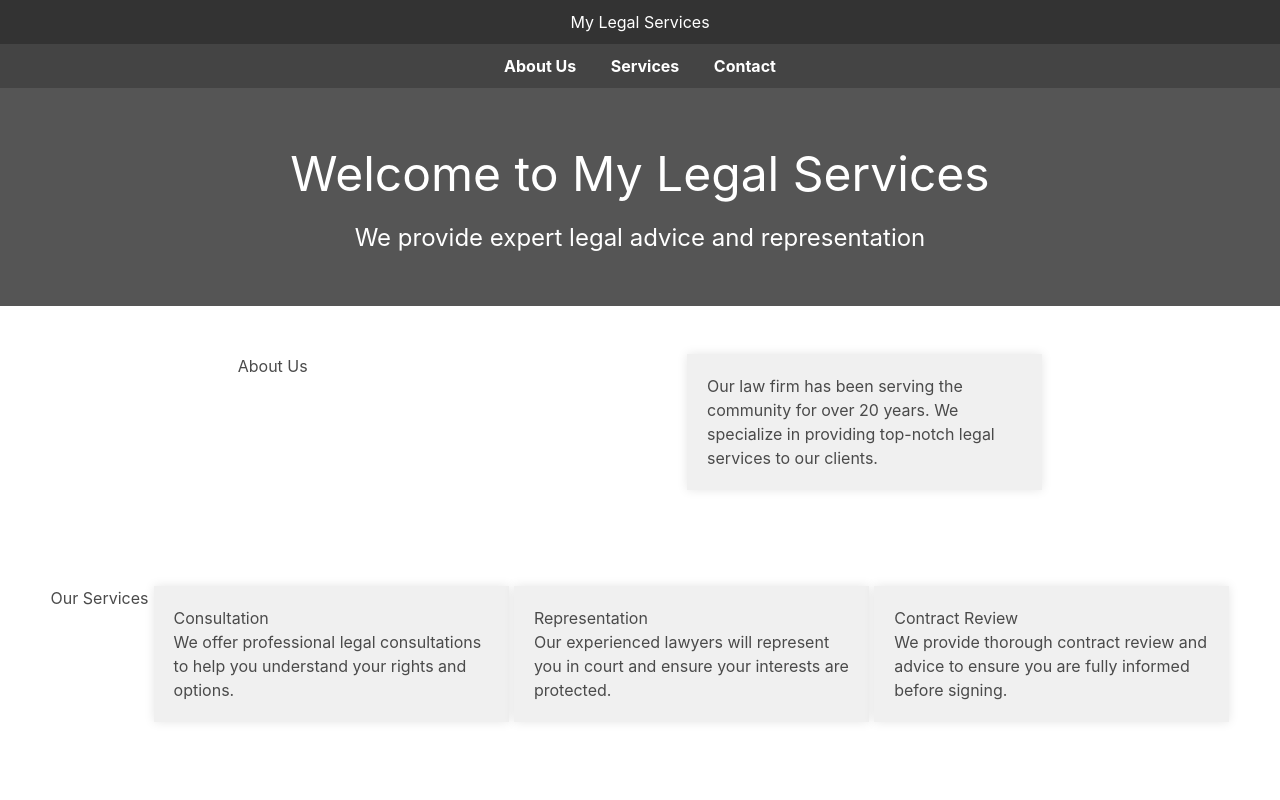
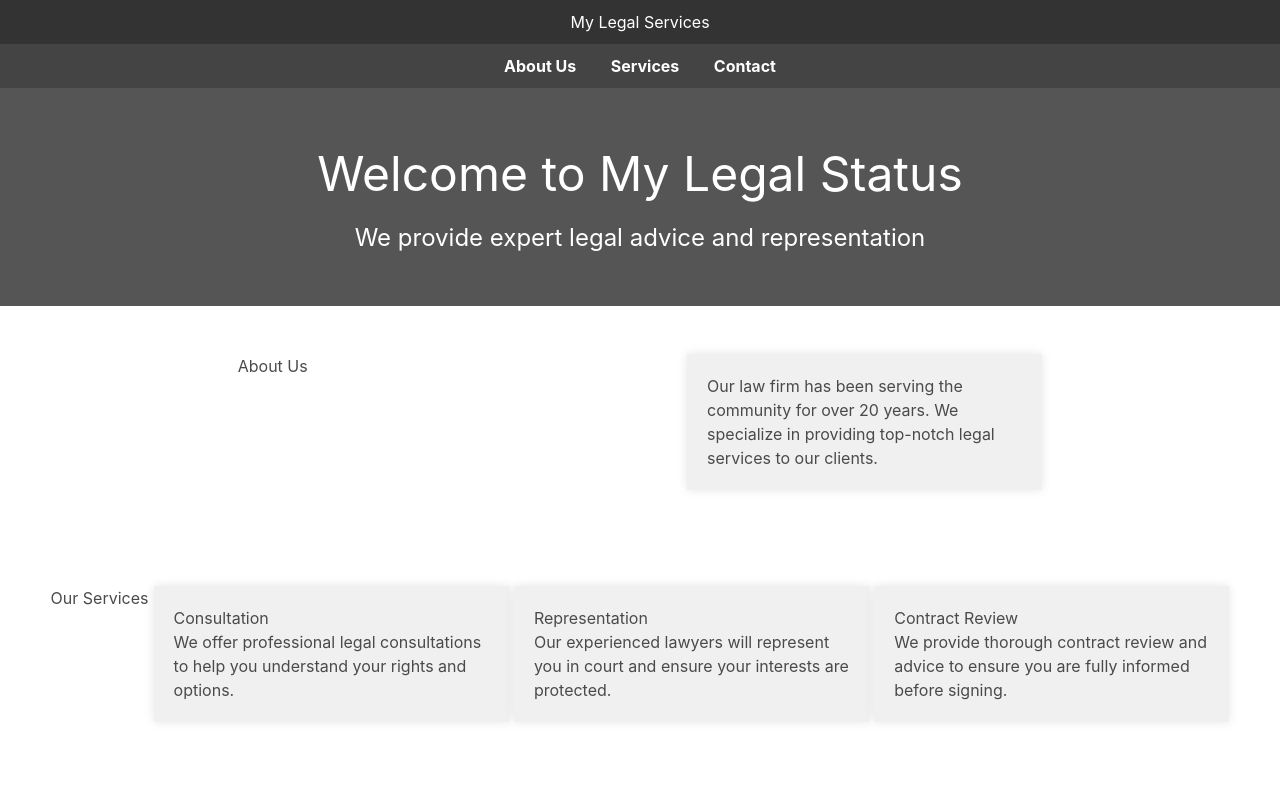
Before and after one commit to PtOlga/LS-website, a plain HTML site: page index.html in a window 1280 px wide. Shown: the top 800 px of the page. Drawn offline with nearby package versions, Linux system fonts and the light colour scheme.

Commit message:
Update index.html

```diff
--- a/index.html
+++ b/index.html
@@ -3,7 +3,7 @@
 <head>
     <meta charset="UTF-8">
     <meta name="viewport" content="width=device-width, initial-scale=1.0">
-    <title>My Legal Services</title>
+    <title>My Legal Status</title>
     <link rel="stylesheet" href="styles.css">
     <link rel="stylesheet" href="https://cdn.jsdelivr.net/npm/bulma@0.9.3/css/bulma.min.css">
 </head>
@@ -20,7 +20,7 @@
 </nav>
 
 <section class="hero">
-    <h1>Welcome to My Legal Services</h1>
+    <h1>Welcome to My Legal Status</h1>
     <p>We provide expert legal advice and representation</p>
 </section>
 
```
